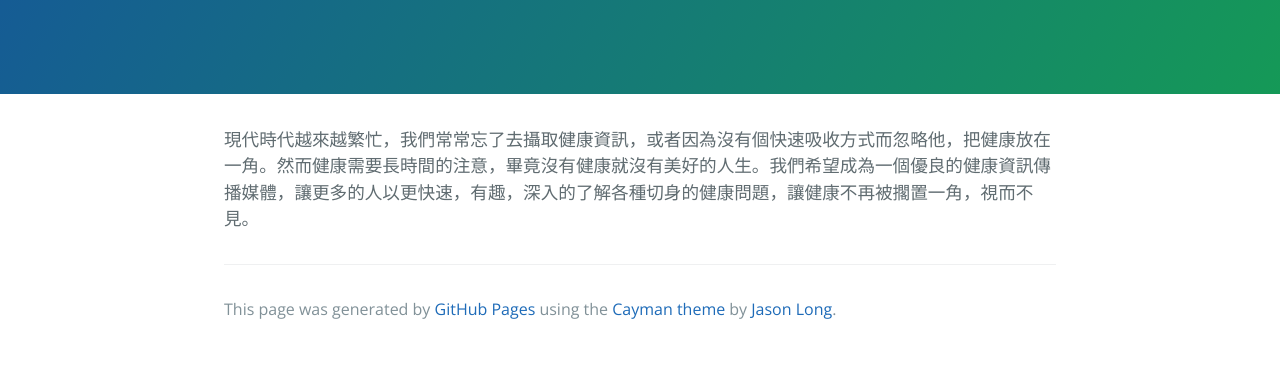
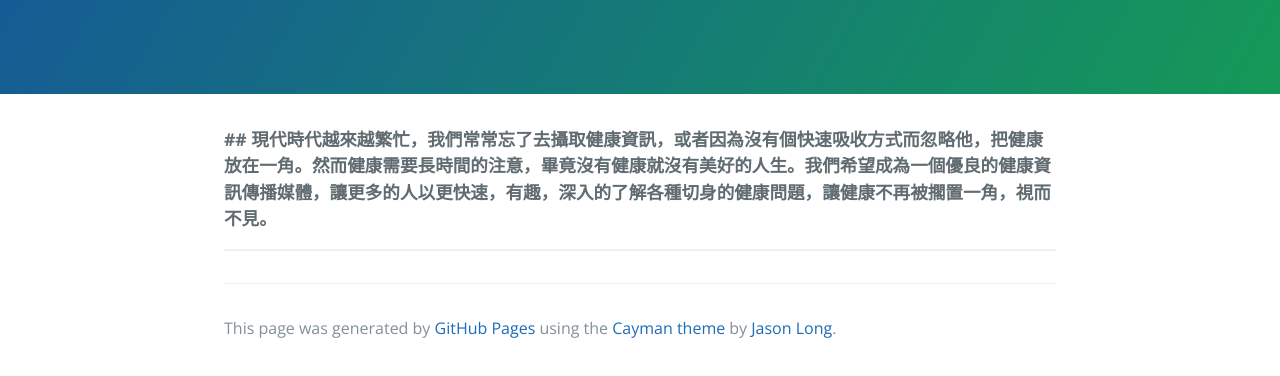
Before and after one commit to iGanKong/iGanKong.github.io, a plain HTML site: page index.html in a window 1280 px wide. Shown: the part 176-552 px from the top of the page. Drawn offline with nearby package versions, Linux system fonts and the light colour scheme.

Commit message:
Replace master branch with page content via GitHub

```diff
--- a/index.html
+++ b/index.html
@@ -16,7 +16,9 @@
     </section>
 
     <section class="main-content">
-      <p>現代時代越來越繁忙，我們常常忘了去攝取健康資訊，或者因為沒有個快速吸收方式而忽略他，把健康放在一角。然而健康需要長時間的注意，畢竟沒有健康就沒有美好的人生。我們希望成為一個優良的健康資訊傳播媒體，讓更多的人以更快速，有趣，深入的了解各種切身的健康問題，讓健康不再被擱置一角，視而不見。</p>
+      <p><strong>## 現代時代越來越繁忙，我們常常忘了去攝取健康資訊，或者因為沒有個快速吸收方式而忽略他，把健康放在一角。然而健康需要長時間的注意，畢竟沒有健康就沒有美好的人生。我們希望成為一個優良的健康資訊傳播媒體，讓更多的人以更快速，有趣，深入的了解各種切身的健康問題，讓健康不再被擱置一角，視而不見。</strong></p>
+
+<hr>
 
       <footer class="site-footer">
 
--- a/params.json
+++ b/params.json
@@ -1,6 +1,6 @@
 {
   "name": "iGanKong。愛健康",
   "tagline": "",
-  "body": "現代時代越來越繁忙，我們常常忘了去攝取健康資訊，或者因為沒有個快速吸收方式而忽略他，把健康放在一角。然而健康需要長時間的注意，畢竟沒有健康就沒有美好的人生。我們希望成為一個優良的健康資訊傳播媒體，讓更多的人以更快速，有趣，深入的了解各種切身的健康問題，讓健康不再被擱置一角，視而不見。",
+  "body": "**## 現代時代越來越繁忙，我們常常忘了去攝取健康資訊，或者因為沒有個快速吸收方式而忽略他，把健康放在一角。然而健康需要長時間的注意，畢竟沒有健康就沒有美好的人生。我們希望成為一個優良的健康資訊傳播媒體，讓更多的人以更快速，有趣，深入的了解各種切身的健康問題，讓健康不再被擱置一角，視而不見。**\r\n***\r\n",
   "note": "Don't delete this file! It's used internally to help with page regeneration."
 }
```
